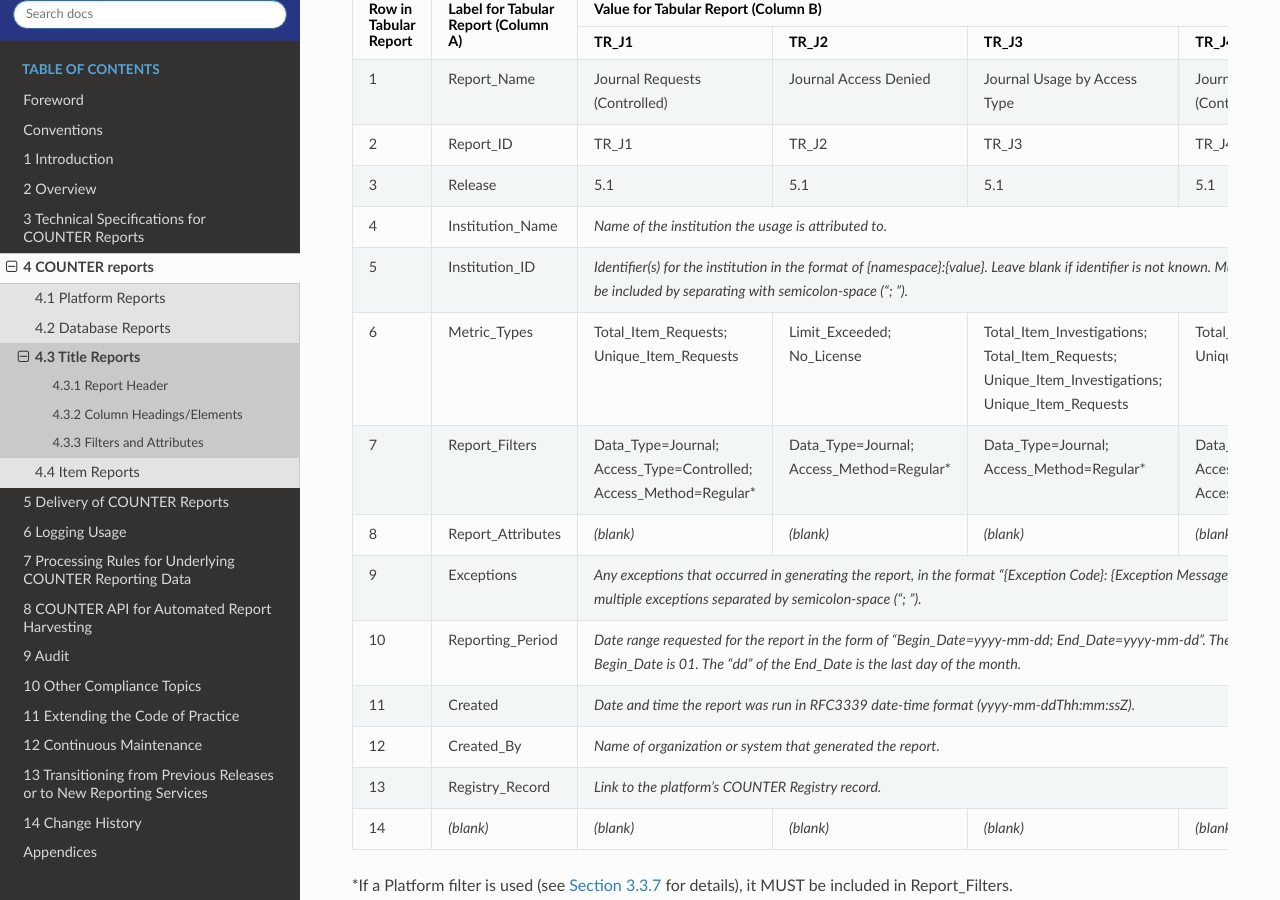
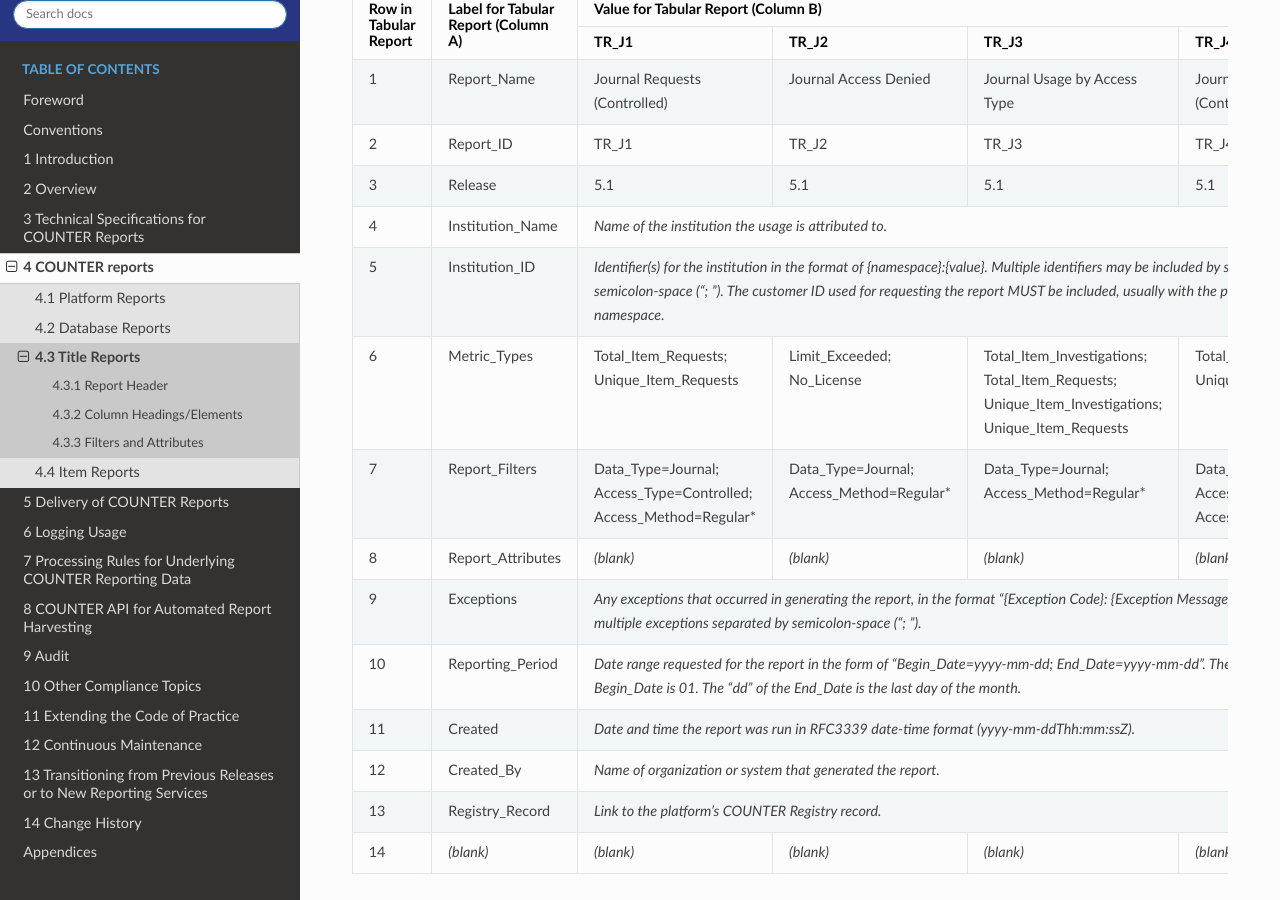
Before and after one commit to Project-Counter/cop5, a Sphinx documentation site: the page built from source/04-reports/03-title-reports.rst, in a window 1280 px wide and 900 px high, scrolled down 3290 px. Built offline with Sphinx 7.4.7 and the Read the Docs theme 3.1.0, drawn with Linux system fonts in a browser that asks for light colours.

Commit message:
Update Table 4.j to require Institution ID

```diff
--- a/source/04-reports/03-title-reports.rst
+++ b/source/04-reports/03-title-reports.rst
@@ -252,7 +252,7 @@ Table 4.j (below): Header for Standard Views of the Title Report - Part 2 (for J
 
    * - 5
      - Institution_ID
-     - :cspan:`3` *Identifier(s) for the institution in the format of {namespace}:{value}. Leave blank if identifier is not known. Multiple identifiers may be included by separating with semicolon-space (“; ”).*
+     - :cspan:`3` *Identifier(s) for the institution in the format of {namespace}:{value}. Multiple identifiers may be included by separating with semicolon-space (“; ”). The customer ID used for requesting the report MUST be included, usually with the platform ID as namespace.*
 
    * - 6
      - Metric_Types
```
